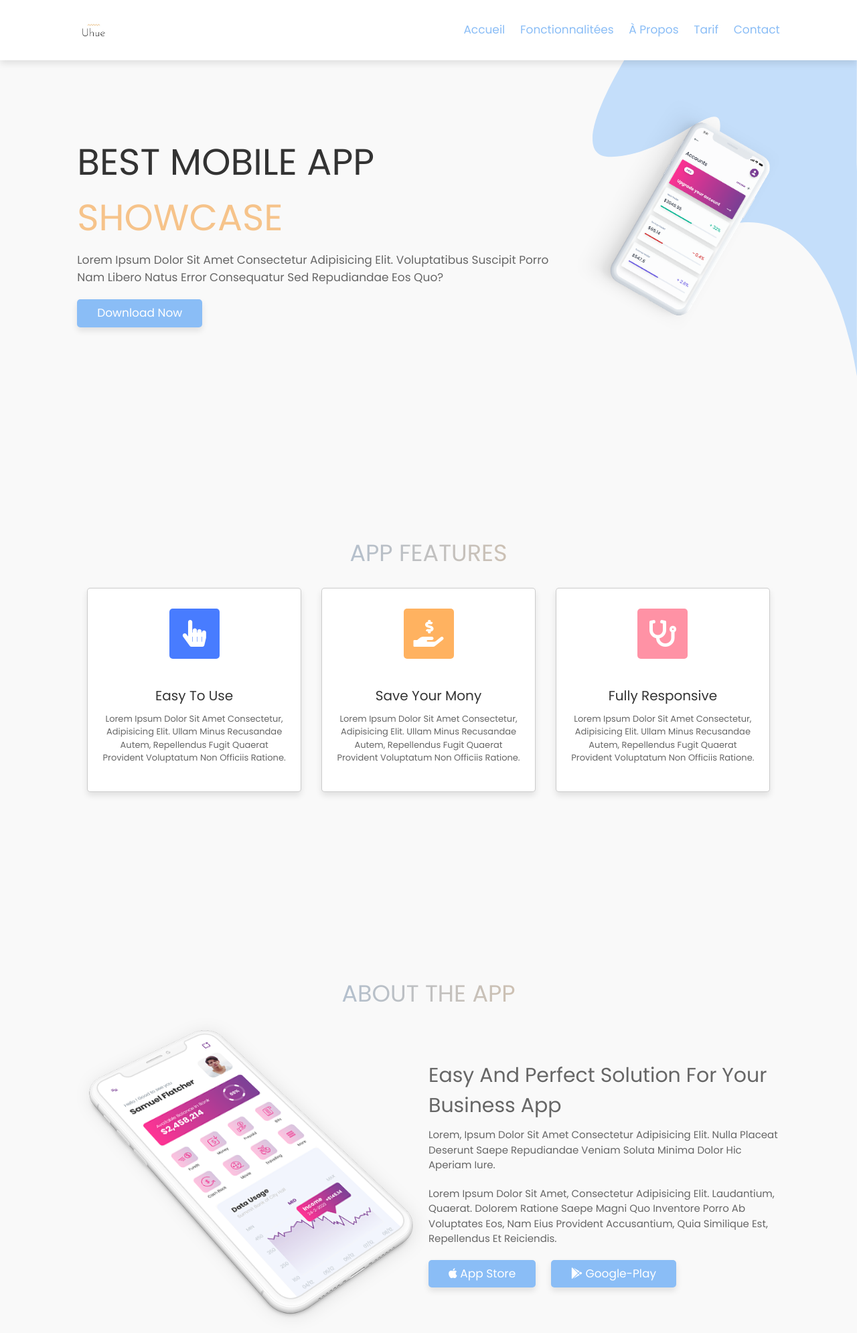
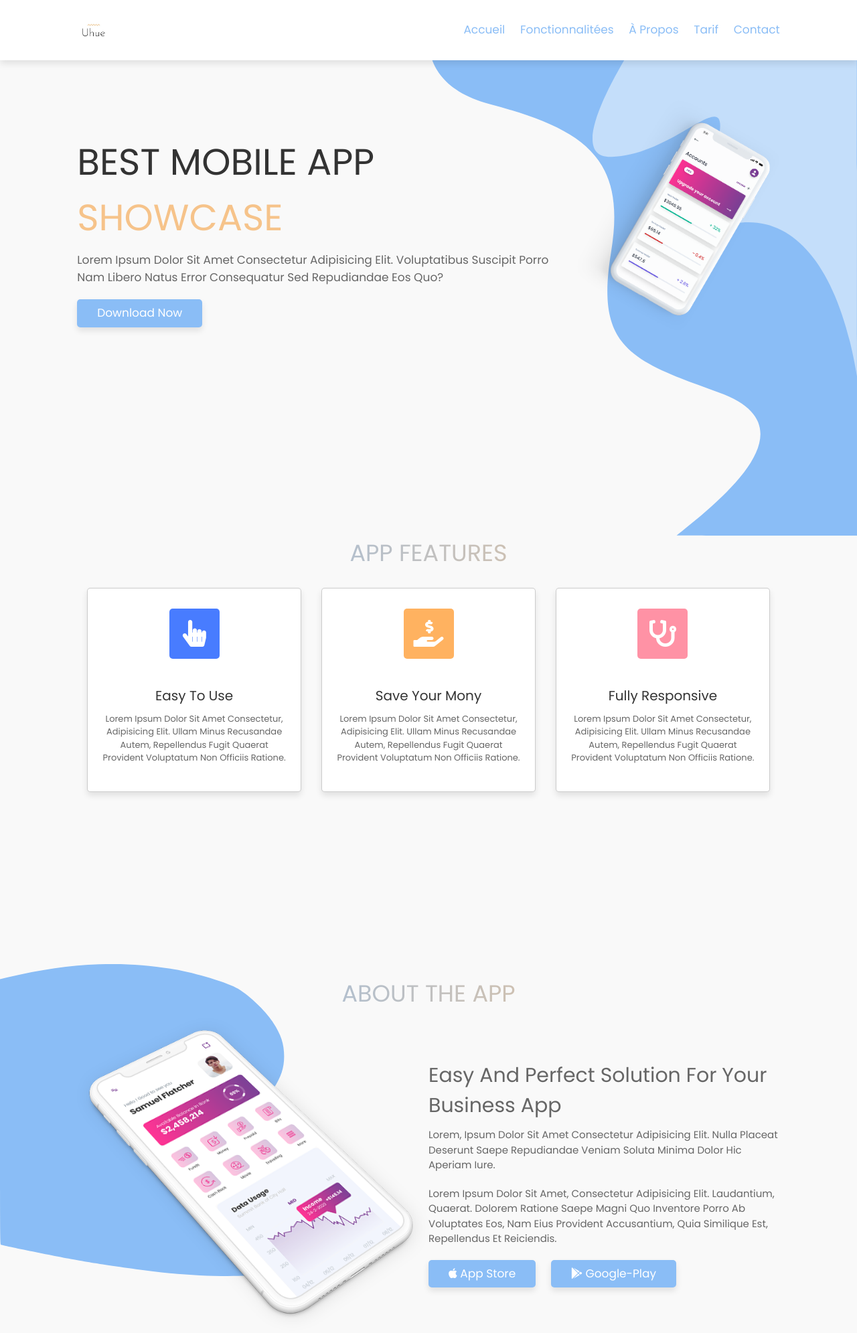
Before and after one commit to Horsty80/lifecounter-app-landing-page, a plain HTML site: page index.html in a window 1280 px wide. Shown: the top 1991 px of the page at 67% size. Drawn offline with nearby package versions, Linux system fonts and the light colour scheme; the site is published under a folder, as on GitHub Pages, so addresses that start at the root find nothing.

Commit message:
try other path to background image

```diff
--- a/style.css
+++ b/style.css
@@ -116,8 +116,6 @@ header label {
   display: flex;
   align-items: center;
   justify-content: center;
-  /* background: url(../images/home-bg-img.svg) no-repeat; */
-  /* background: url(../images/header-shape-2.svg) no-repeat; */
   background-size: cover;
   background-position: center;
 }
@@ -133,7 +131,7 @@ header label {
   right: 0;
   width: 50%;
   height: 100%;
-  background-image: url(/images/header-shape-1.svg);
+  background-image: url(./images/header-shape-1.svg);
   background-position: left center;
   background-repeat: no-repeat;
   background-size: cover;
@@ -276,7 +274,7 @@ header label {
 
 /* end feature */
 .about {
-  background: url(/images/about-bg.svg) no-repeat;
+  background: url(./images/about-bg.svg) no-repeat;
   background-size: cover;
   background-position: center;
   padding-bottom: 3rem;
@@ -559,7 +557,6 @@ header label {
 
 .footer {
   padding-top: 3rem;
-  /* background: url(../images/footer-bg.svg) no-repeat; */
   background-size: cover;
   background-position: center;
 }
```
